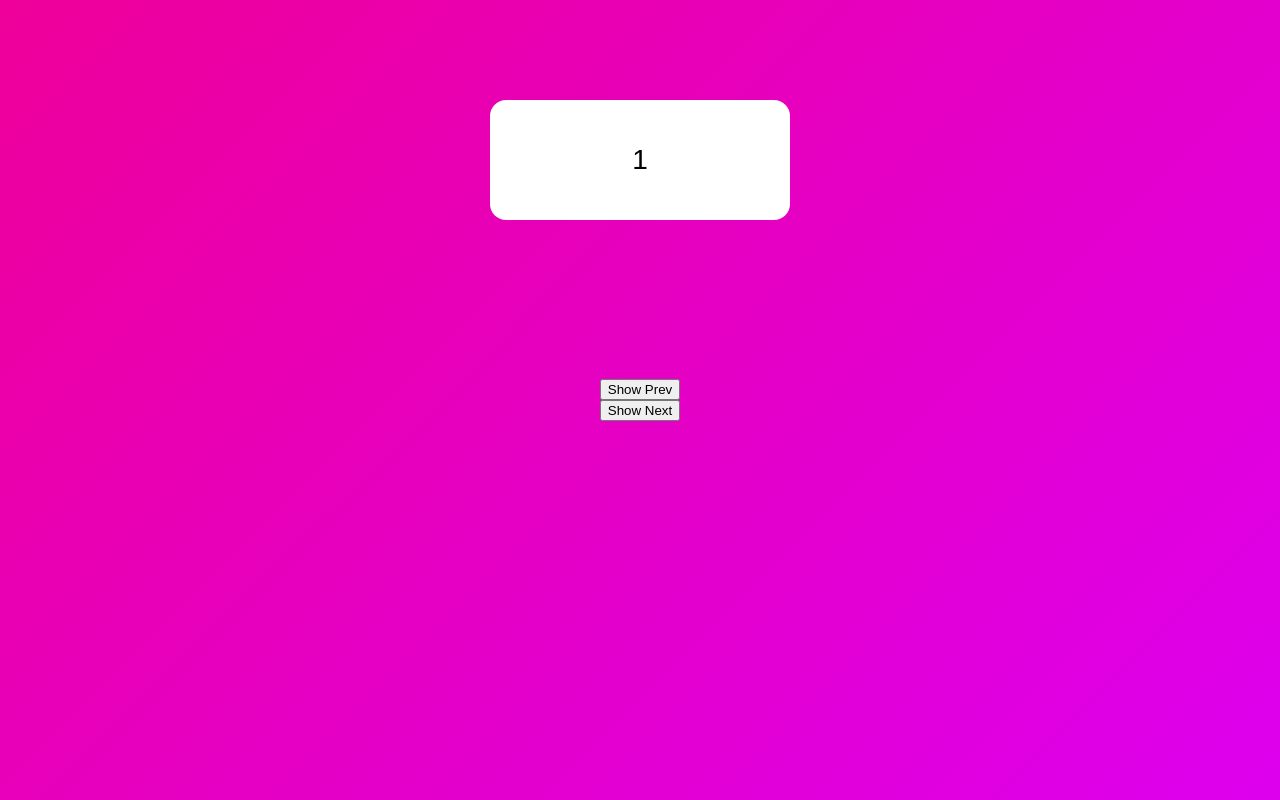
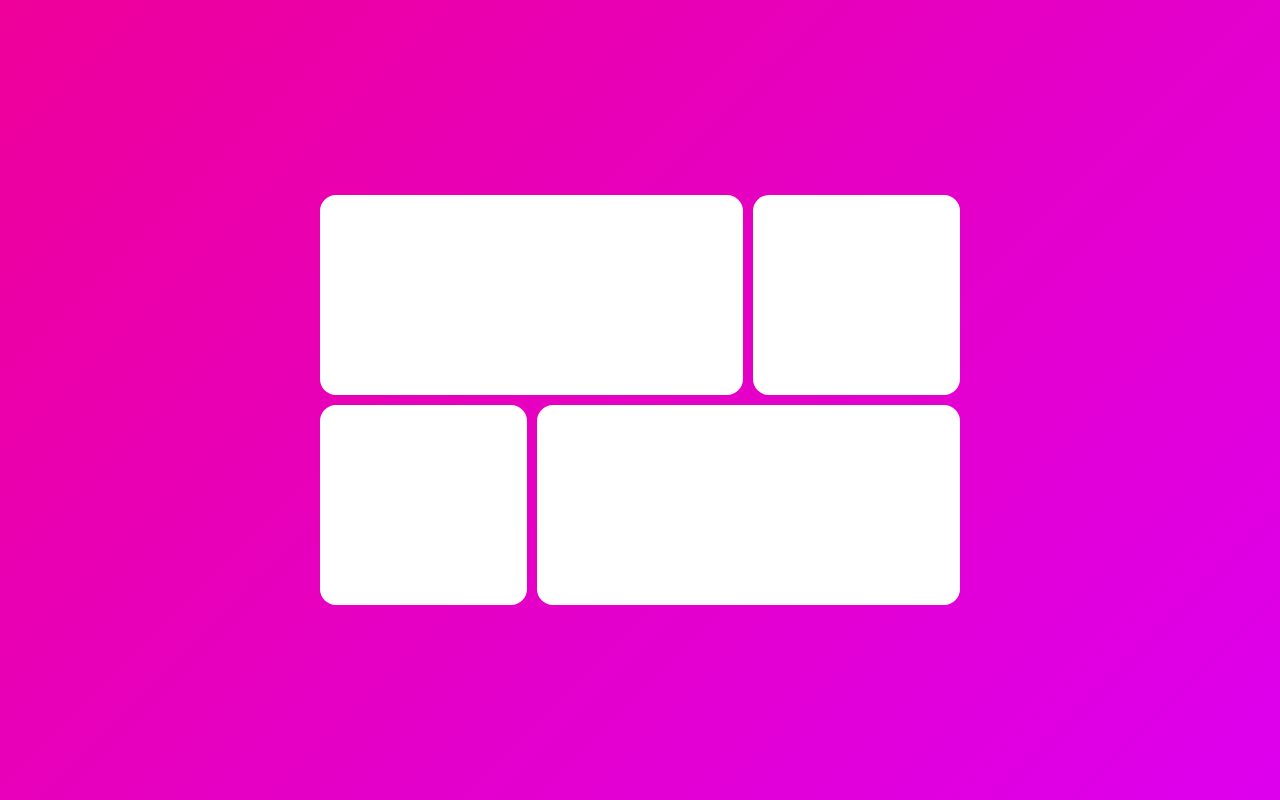
Before and after one commit to codeblue25/learn-react-master, a React (Create React App) app: page / in a window 1280 px wide. Built offline with nearby package versions, Linux system fonts and the light colour scheme.

Commit message:
Implement animating between two separate components part1

```diff
--- a/src/App.tsx
+++ b/src/App.tsx
@@ -12,70 +12,71 @@
 `;
 
 const Box = styled(motion.div)`
-  position: absolute;
-  top: 100px;
-  display: flex;
-  justify-content: center;
-  align-items: center;
-  width: 300px;
-  height: 120px;
+  height: 200px;
   background-color: #fff;
   border-radius: 16px;
   font-size: 28px;
 `;
 
-const boxVariants = {
-  entry: (isBack: boolean) => ({
-    x: isBack ? -500 : 500,
-    opacity: 0,
-    scale: 0,
-  }),
-  visible: {
-    x: 0,
-    opacity: 1,
-    scale: 1,
-    transition: {
-      duration: 0.3,
-    },
+const Grid = styled.div`
+  display: grid;
+  grid-template-columns: repeat(3, 1fr);
+  div:first-child,
+  div:last-child {
+    grid-column: span 2;
+  }
+  gap: 10px;
+  width: 50vw;
+`;
+
+const Overlay = styled(motion.div)`
+  position: absolute;
+  display: flex;
+  justify-content: center;
+  align-items: center;
+  width: 100%;
+  height: 100%;
+`;
+
+const overlayVariants = {
+  gettingDark: {
+    backgroundColor: "rgba(0, 0, 0, 0)",
   },
-  exit: (isBack: boolean) => ({
-    x: isBack ? 500 : -500,
-    opacity: 0,
-    scale: 0,
-    transition: {
-      duration: 0.3,
-    },
-  }),
+  gettingBright: {
+    backgroundColor: "rgba(0, 0, 0, 0.5)",
+  },
+  exit: {
+    backgroundColor: "rgba(0, 0, 0, 0)",
+  },
 };
 
 function App() {
-  const [visible, setVisible] = useState(1);
-  const [isBack, setIsBack] = useState(false);
-  const showPrev = () => {
-    setIsBack(true);
-    setVisible((prev) => (prev === 1 ? 1 : prev - 1));
-  };
-  const showNext = () => {
-    setIsBack(false);
-    setVisible((prev) => (prev === 10 ? 10 : prev + 1));
+  const [isClicked, setIsClicked] = useState(false);
+  const toggleOverlay = () => {
+    setIsClicked((prev) => !prev);
   };
 
   return (
-    <Wrapper>
-      <AnimatePresence mode="wait">
-        <Box
-          key={visible}
-          variants={boxVariants}
-          initial="entry"
-          animate="visible"
-          exit="exit"
-          custom={isBack}
-        >
-          {visible}
-        </Box>
+    <Wrapper onClick={toggleOverlay}>
+      <Grid>
+        <Box layoutId="hello" />
+        <Box />
+        <Box />
+        <Box />
+      </Grid>
+
+      <AnimatePresence>
+        {isClicked ? (
+          <Overlay
+            variants={overlayVariants}
+            initial="gettingDark"
+            animate="gettingBright"
+            exit="exit"
+          >
+            <Box layoutId="hello" style={{ width: 400, height: 200 }} />
+          </Overlay>
+        ) : null}
       </AnimatePresence>
-      <button onClick={showPrev}>Show Prev</button>
-      <button onClick={showNext}>Show Next</button>
     </Wrapper>
   );
 }
```
